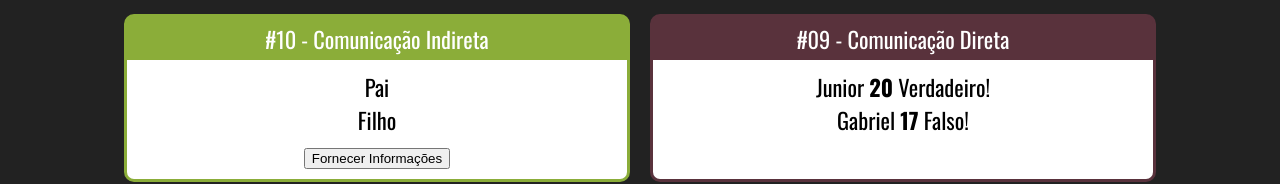
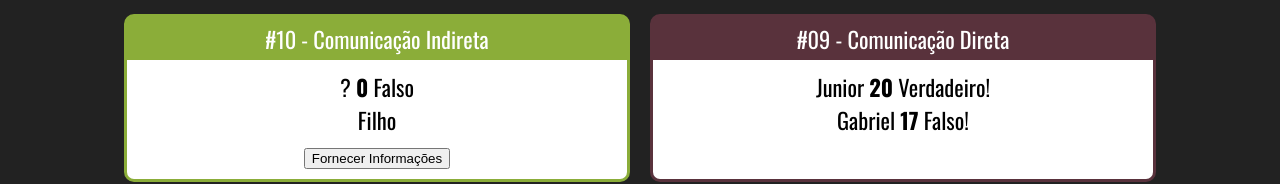
Before and after one commit to lucasg13info/curso-react, a React (Create React App) app in the folder fundamentos-react/: page / in a window 1280 px wide. Shown: the part 122-306 px from the top of the page. Built offline with nearby package versions, Linux system fonts and the light colour scheme.

Commit message:
O pai deve passar uma função como callback e quando ocorrer um evento no filho que é o clique do botão a função é chamada e passado as informações do filho para o pai (Comunicação indireta onde o filho manda informações para o pai)

```diff
--- a/fundamentos-react/src/components/comunicacao/IndiretaFilho.jsx
+++ b/fundamentos-react/src/components/comunicacao/IndiretaFilho.jsx
@@ -1,10 +1,11 @@
 import React from 'react'
 
 export default props => {
+    const cb = props.quandoClicar
     return (
         <div>
             <div>Filho</div>
-            <button onClick={e => props.quandoClicar('João', 53, true)}>
+            <button onClick={e => cb('João', 53, true)}>
                 Fornecer Informações
             </button>
         </div>
--- a/fundamentos-react/src/components/comunicacao/IndiretaPai.jsx
+++ b/fundamentos-react/src/components/comunicacao/IndiretaPai.jsx
@@ -2,16 +2,25 @@ import React from 'react'
 import IndiretaFilho from './IndiretaFilho'
 
 export default props => {
+    let nome = '?'
+    let idade = 0;
+    let nerd = false;
 
 
     //Nome idade nerd
-    function forcencerInformacoes(nome, idade, nerd){
-        console.log(nome, idade, nerd)
+    function forcencerInformacoes(nomeParam, idadeParam, nerdParam){
+        nome = nomeParam;
+        idade = idadeParam;
+        nerd = nerdParam;
+
+        console.log(nomeParam, idadeParam, nerdParam)
     }
 
     return (
         <div>
-            <div>Pai</div>
+            <span> { nome } </span>
+            <span> <strong>{ idade }</strong> </span>
+            <span> { nerd ? 'Verdadeiro' : 'Falso'} </span>
             <IndiretaFilho quandoClicar={ forcencerInformacoes }/>
         </div>
 
```
